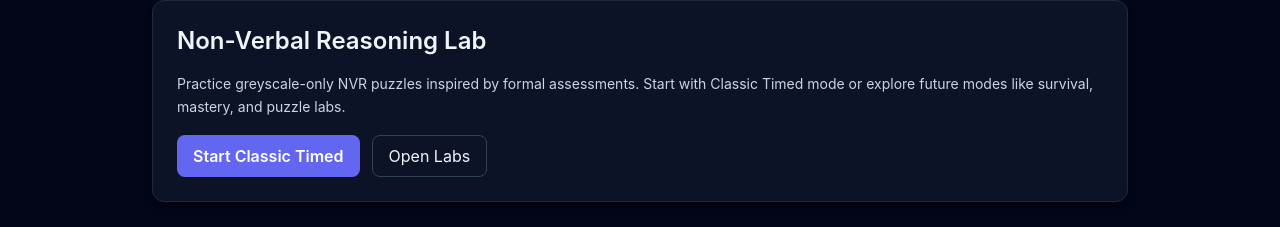
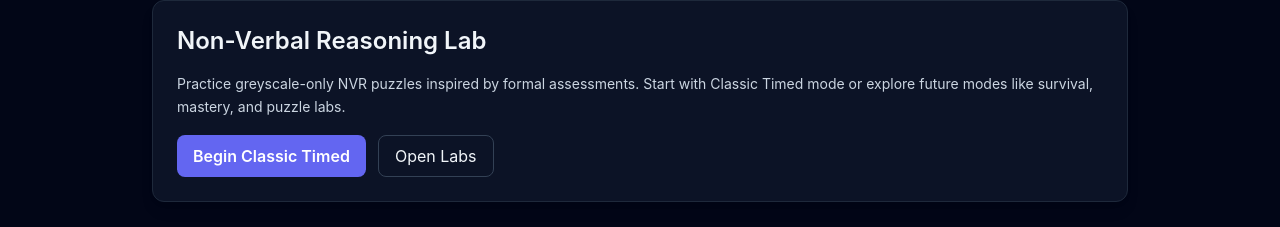
Before and after one commit to Deju2099/patternforge01, an Angular app: page / in a window 1280 px wide. Shown: the part 85-312 px from the top of the page. Built offline with nearby package versions, Linux system fonts and the light colour scheme.

Commit message:
minor change02

```diff
--- a/src/app/components/main-menu/main-menu.component.html
+++ b/src/app/components/main-menu/main-menu.component.html
@@ -6,7 +6,7 @@
       or explore future modes like survival, mastery, and puzzle labs.
     </p>
     <div class="flex gap-3 flex-wrap">
-      <button class="button-primary" (click)="startClassic()">Start Classic Timed</button>
+      <button class="button-primary" (click)="startClassic()">Begin Classic Timed</button>
       <a routerLink="/labs" class="px-4 py-2 rounded-lg border border-slate-700 hover:border-indigo-400 transition">Open Labs</a>
     </div>
   </div>
```
